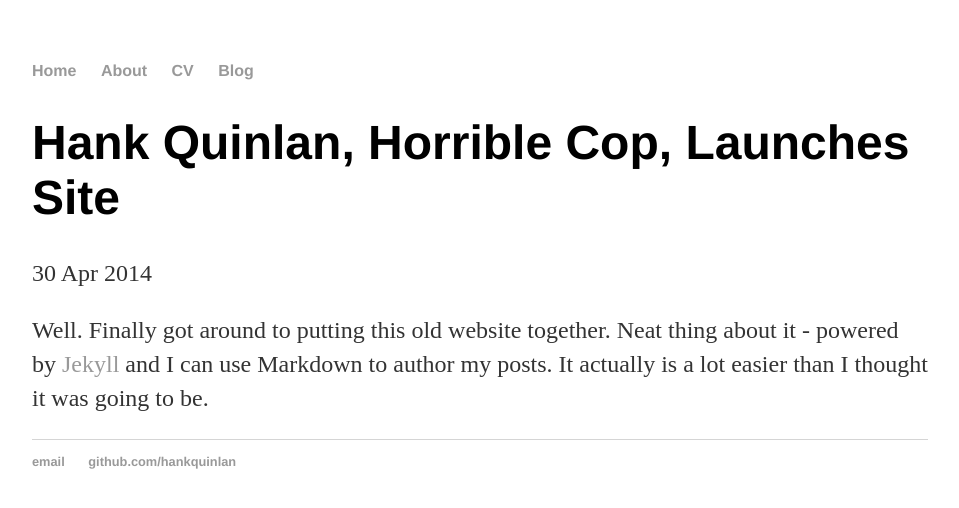
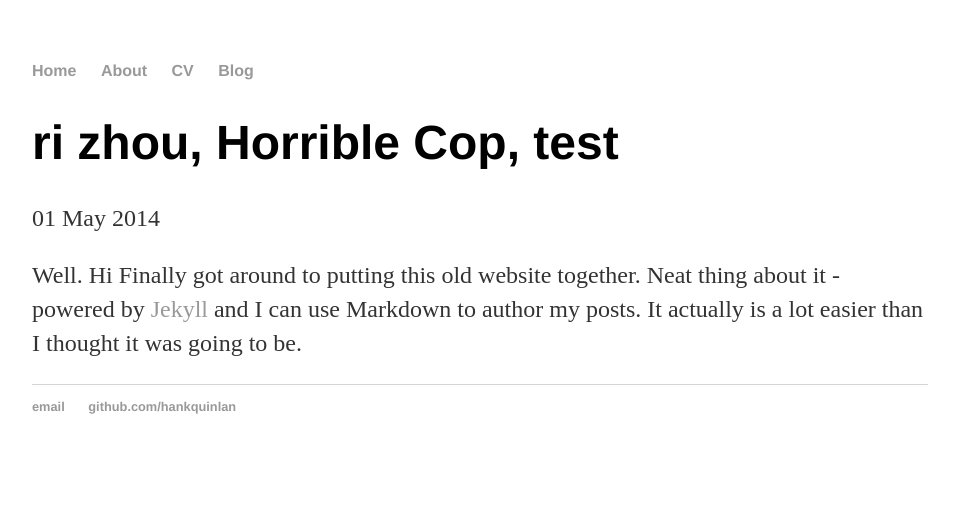
Before and after one commit to zhouri-n/zhouri-n.github.io, a Jekyll site: the page built from _posts/2014-05-01-test.md, in a window 1280 px wide. Shown: the top 508 px of the page, without its empty margins (160-1119 px from the left). Built offline with Jekyll 4.4.1, drawn with Linux system fonts in a browser that asks for light colours.

Commit message:
Update 2014-05-01-test.md

```diff
--- a/_posts/2014-05-01-test.md
+++ b/_posts/2014-05-01-test.md
@@ -1,7 +1,7 @@
 ---
 layout: post
-title: "Hank Quinlan, Horrible Cop, Launches Site"
-date: 2014-04-30
+title: "ri zhou, Horrible Cop, test"
+date: 2014-05-01
 ---
 
-Well. Finally got around to putting this old website together. Neat thing about it - powered by [Jekyll](http://jekyllrb.com) and I can use Markdown to author my posts. It actually is a lot easier than I thought it was going to be.
+Well. Hi Finally got around to putting this old website together. Neat thing about it - powered by [Jekyll](http://jekyllrb.com) and I can use Markdown to author my posts. It actually is a lot easier than I thought it was going to be.
```
